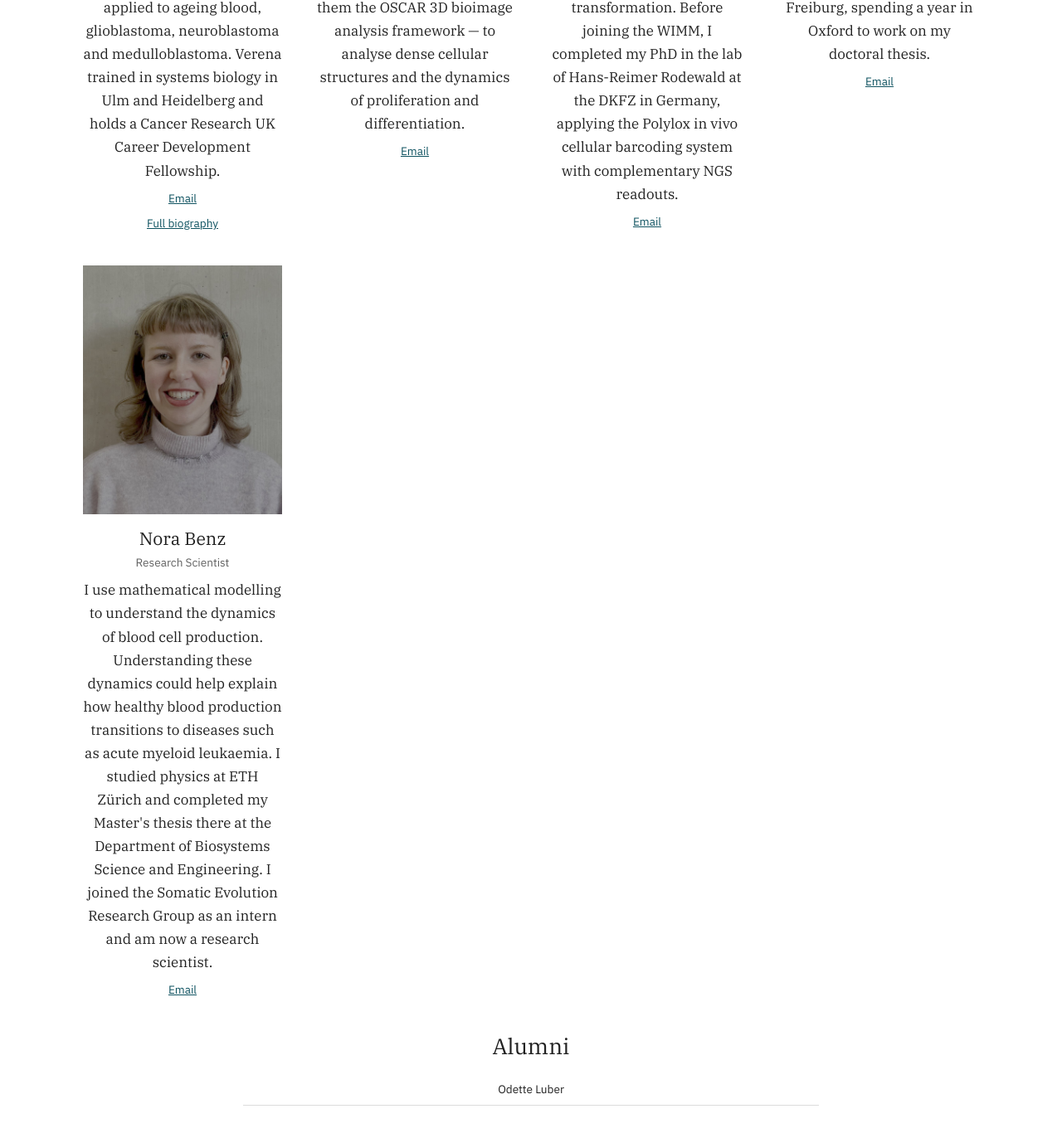
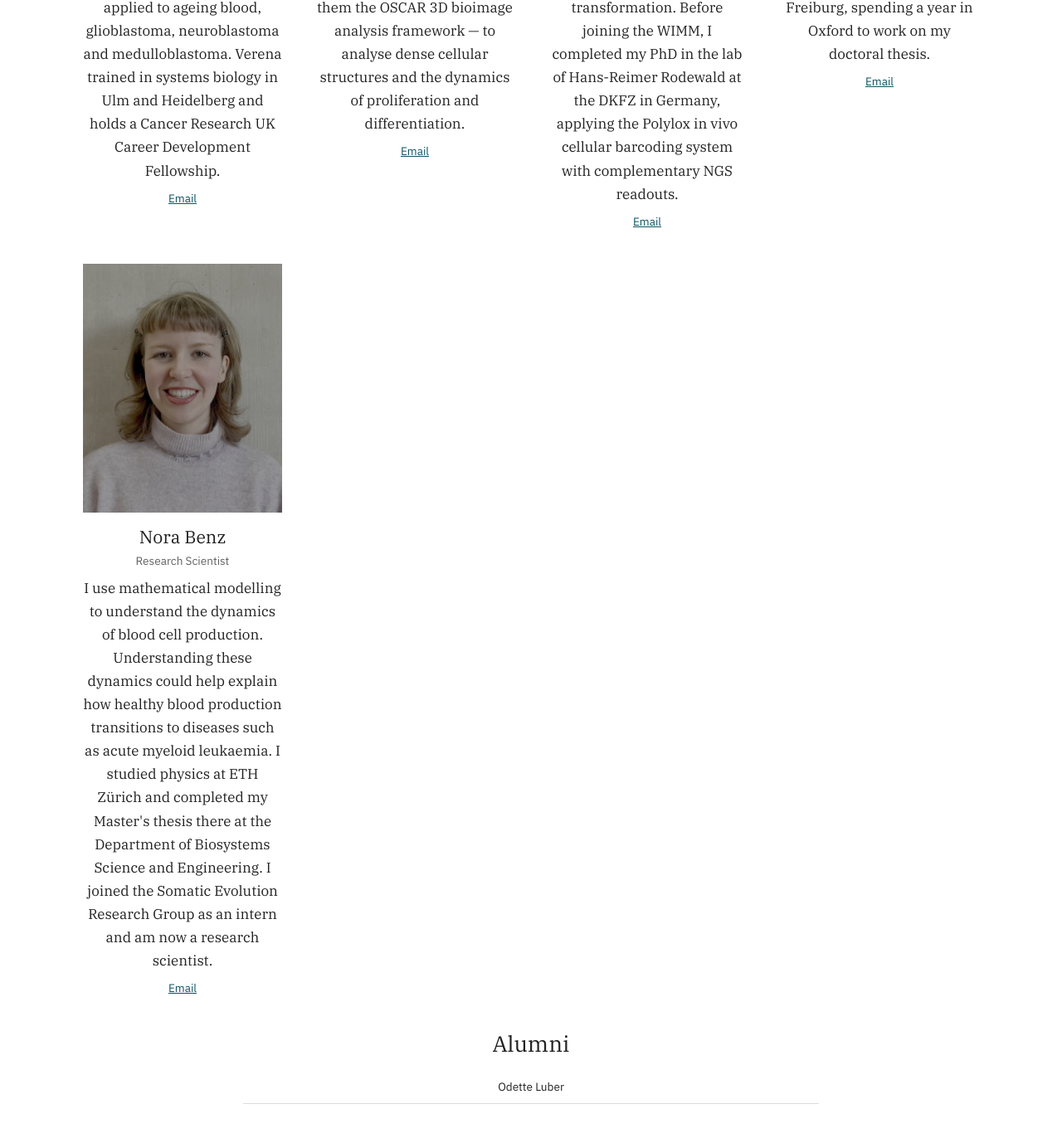
Before and after one commit to VerenaK90/VerenaK90.github.io, a Jekyll site: the page built from team.md, in a window 1280 px wide and 1400 px high, scrolled down 969 px. Shown: the top 1372 px of the window at 83% size. Built offline with Jekyll 4.4.1, drawn with Linux system fonts in a browser that asks for light colours.

Commit message:
Remove the standalone Verena Körber biography page
Drops the /pi/ page and its layout, and the links to it from the
footer and the Team page.

Co-Authored-By: Claude Sonnet 5 <noreply@anthropic.com>

```diff
--- a/_includes/footer.html
+++ b/_includes/footer.html
@@ -1,6 +1,5 @@
 <footer class="site-footer">
   <div class="site-footer__inner">
-    <p><a href="{{ "/pi/" | relative_url }}">About Verena Körber</a></p>
     <p>ORCID: <a href="https://orcid.org/0009-0005-3888-2648">0009-0005-3888-2648</a></p>
     <p><a href="mailto:{{ site.email }}">{{ site.email }}</a></p>
     <p>{{ site.title }}, {{ site.street_address }}, {{ site.city }} {{ site.zip_code }}, {{ site.country }}</p>
--- a/team.md
+++ b/team.md
@@ -22,7 +22,6 @@ redirect_from:
     <p class="team-card__role">{{ person.role }}</p>
     <p class="team-card__bio">{{ person.bio }}</p>
     {% if person.email %}<p class="team-card__email"><a href="mailto:{{ person.email }}">Email</a></p>{% endif %}
-    {% if person.name == "Verena Körber" %}<p class="team-card__email"><a href="{{ "/pi/" | relative_url }}">Full biography</a></p>{% endif %}
   </article>
 {% endfor %}
 </div>
```
